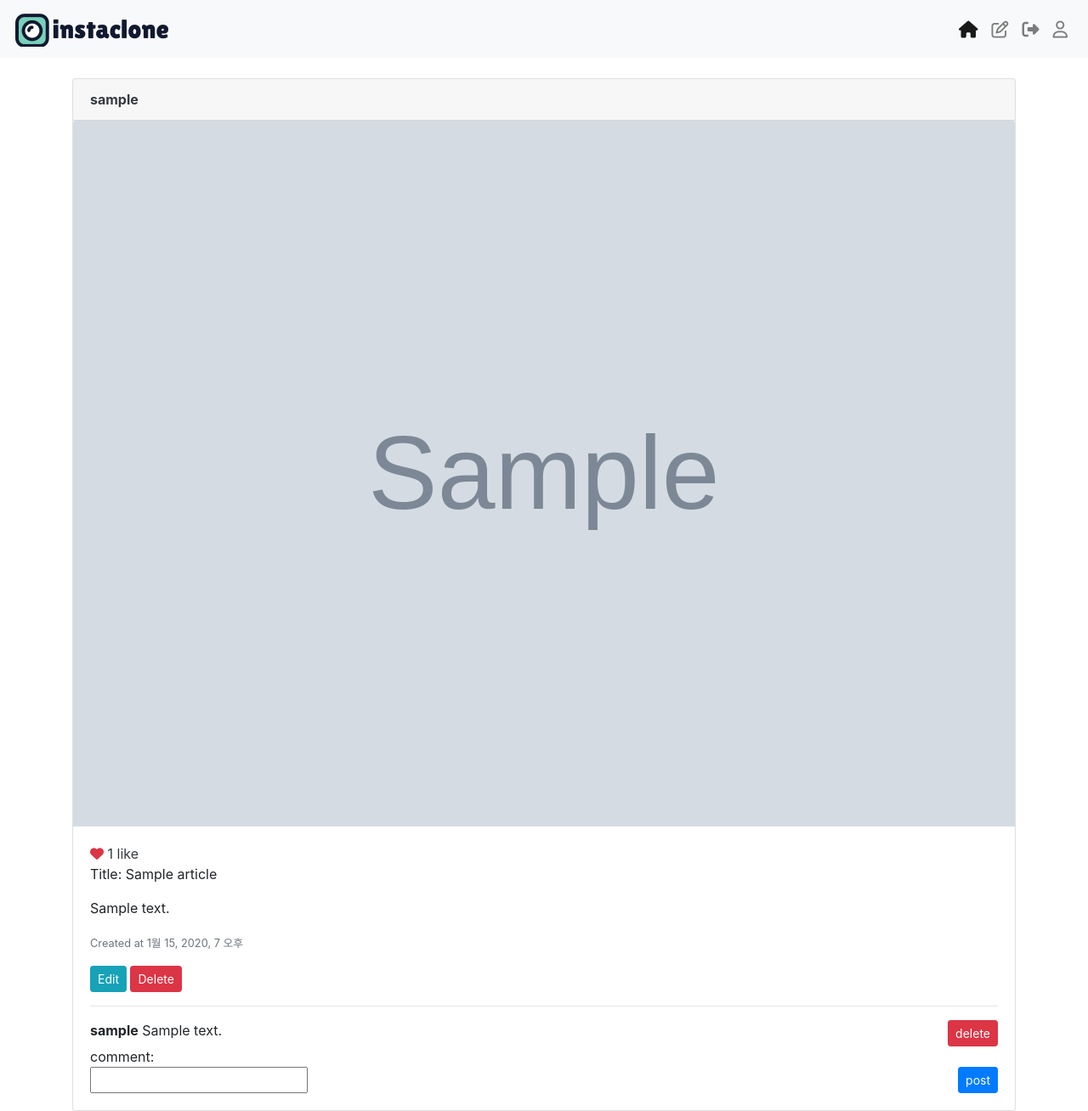
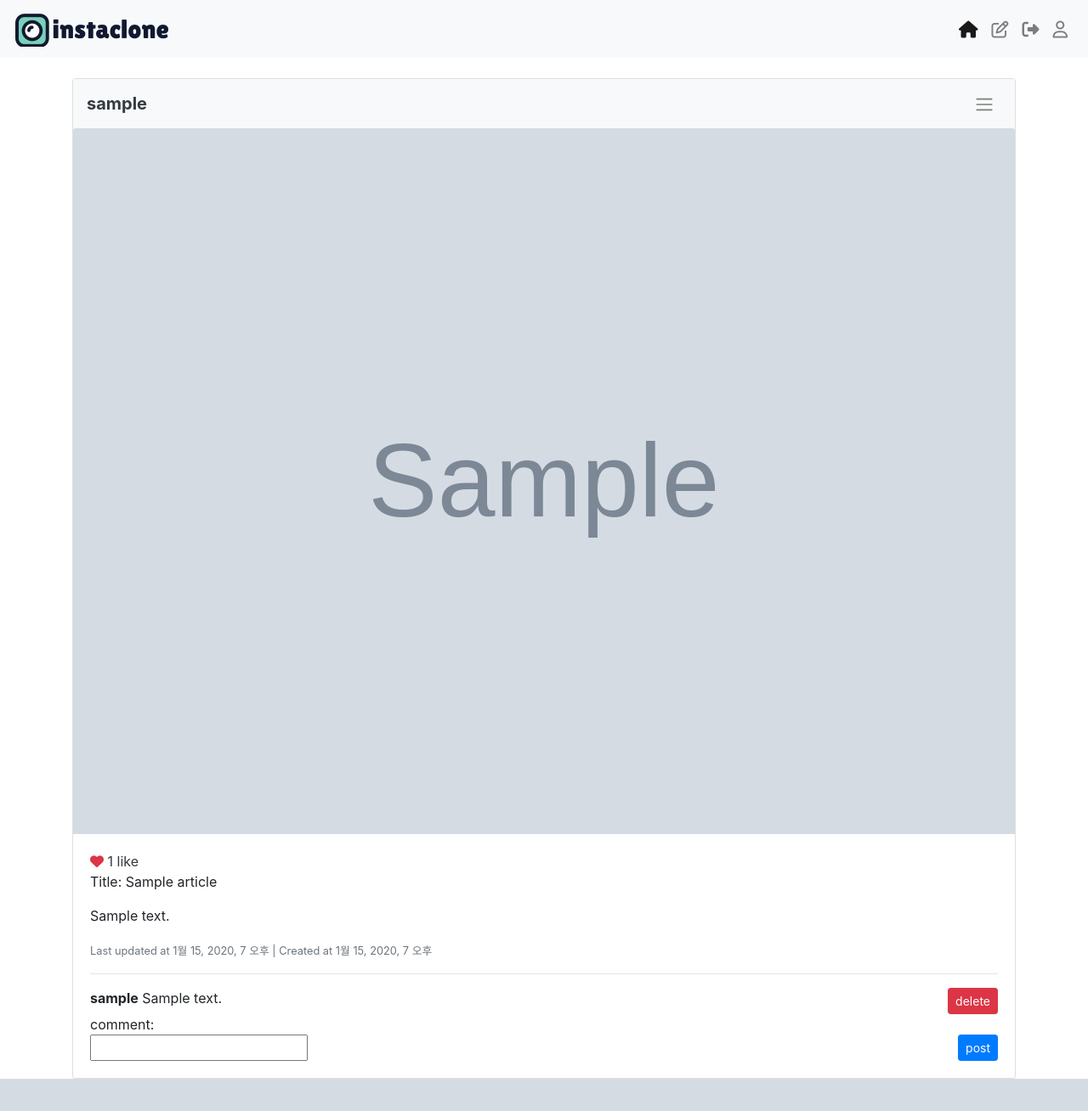
Before and after one commit to yubje/Django_Instaclone, a Django app: page /1/ in a window 1280 px wide. Shown: the whole page at 85% size. After the commit the page ends 1270 px from the top, so only its background shows below. Run offline with Django 3.2, Linux system fonts and the light colour scheme; a user stored in the database is signed in; tables that the repository leaves empty hold one stand-in row (values such as "Sample post"); grey boxes marked "Sample" are stand-in pictures; some libraries are stand-ins or nearby versions.

Commit message:
community & accounts | my post navbar

```diff
--- a/accounts/templates/accounts/profile.html
+++ b/accounts/templates/accounts/profile.html
@@ -26,7 +26,6 @@
 </div>
 <hr>
 <h4>Posts</h4>
-<p>{{ user.like_articles.all|length }} likes in total</p>
 
 <div class="row row-cols-3">
 {% for article in user.article_set.all reversed %}
--- /dev/null
+++ b/community/templates/community/_post_nav.html
@@ -0,0 +1,17 @@
+<!--id & post navbar-->
+<nav class="navbar navbar-expand-lg navbar-light bg-light">
+    <a href="{% url 'accounts:profile' article.user %}" class="navbar-brand text-dark text-decoration-none"><b>{{ article.user }}</b></a>
+    {% if request.user == article.user %}
+    <ul class="navbar-nav ml-auto">
+      <li class="nav-item dropdown">
+        <a class="nav-link" href="#" id="navbarDropdown" role="button" data-toggle="dropdown" aria-haspopup="true" aria-expanded="false">
+          <span class="navbar-toggler-icon"></span>
+        </a>
+        <div class="dropdown-menu dropdown-menu-right" aria-labelledby="navbarDropdown">
+          <a class="dropdown-item text-dark text-decoration-none" href="{% url 'community:update' article.pk %}">Edit</a>
+          <a class="dropdown-item text-dark text-decoration-none" href="{% url 'community:delete' article.pk %}">Delete</a>
+        </div>
+      </li>
+    </ul>
+    {% endif %}
+</nav>
--- a/community/templates/community/detail.html
+++ b/community/templates/community/detail.html
@@ -2,22 +2,16 @@
 
 {% block body %}
 <div class="card">
-    <a href="{% url 'accounts:profile' article.user %}" class="card-header text-dark text-decoration-none font-weight-bold">{{ article.user }}</a>
+    {% include 'community/_post_nav.html' %}
+    <!--image-->
     <img src="{{ article.image.url }}" class="card-img-top" alt="...">
+    <!--post content -->
     <div class="card-body">
         {% include 'community/_like.html' %}
         <p class="card-text">Title: {{ article.title }}</p>
         <p class="card-text">{{ article.content }}</p>
-        {% if article.updated_at == article.created_at %}
-        	<p class="card-text"><small class="text-muted">Created at {{ article.created_at }}</small></p>
-        {% else %}
-        	<p class="card-text"><small class="text-muted">Last updated at {{ article.updated_at }}</small></p>
-        {% endif %}
 
-        {% if request.user == article.user %}
-            <a href="{% url 'community:update' article.pk %}"><button class="btn btn-info btn-sm">Edit</button></a>
-            <a href="{% url 'community:delete' article.pk %}"><button class="btn btn-danger btn-sm">Delete</button></a><br>
-        {% endif %}
+    	<p class="card-text"><small class="text-muted">Last updated at {{ article.updated_at }} | Created at {{ article.created_at }}</small></p>
         <hr>
         {% include 'community/_comments.html' %}
     </div>
```
Also changed, not shown: community/templates/community/index.html (+6 -8 lines).
